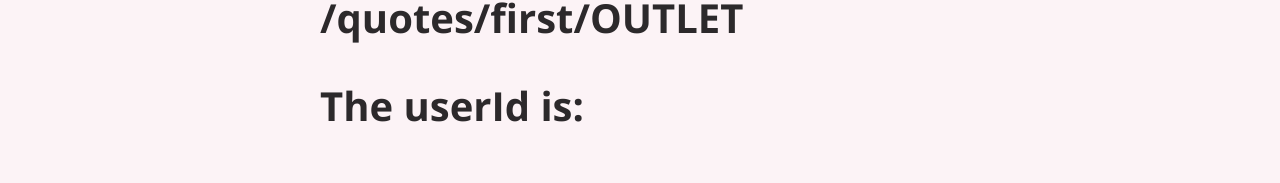
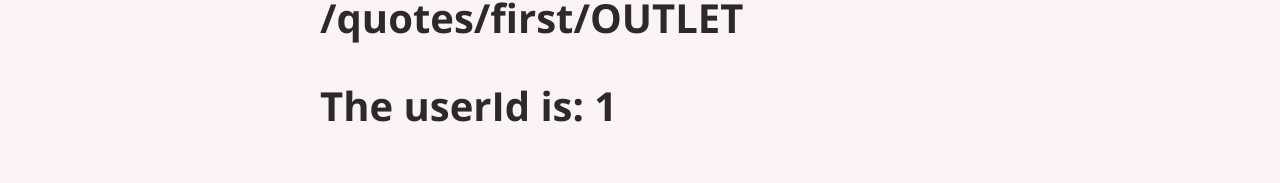
Before and after one commit to WEBundle-xyz/React-router-dom-6, a React (Create React App) app: page /quotes/1 in a window 1280 px wide. Shown: the part 193-376 px from the top of the page. Built offline with nearby package versions, Linux system fonts and the light colour scheme.

Commit message:
Page Not Found OK

```diff
--- a/src/App.js
+++ b/src/App.js
@@ -15,15 +15,14 @@ function App() {
   return (
     <Layout>
       <Routes>
-        <Route path='/*' element={<PageNotFound />}></Route>
-        <Route path='/quotes/*' element={<PageNotFound />}></Route>
         <Route path='/' element={<Navigate replace to='/quotes' />}></Route>
+        <Route path='*' element={<PageNotFound />}></Route>
         <Route path='/quotes' element={<AllQuotes />}></Route>
+        <Route path='/quotes/:userId' element={<QuoteDetail />}>
+          <Route path='comments' element={<Comments />}></Route>
+        </Route>
         <Route path='/new-quote' element={<NewQuote />}></Route>
         <Route path='/contact' element={<Contact />}></Route>
-        <Route path='/quotes/:id/*' element={<QuoteDetail />}>
-          <Route path='comments' element={<Comments />}></Route>
-        </Route>
       </Routes>
     </Layout>
   );
--- a/src/pages/QuoteDetail.js
+++ b/src/pages/QuoteDetail.js
@@ -9,7 +9,7 @@ const QuoteDetail = () => {
       <div>
         <h1>The userId is: {params.userId}</h1>
         <p style={{ color: 'red', marginLeft: '6rem', fontSize: '4rem' }}>
-          {params.id}
+          {params.userId}
         </p>
       </div>
       <Outlet />
```
